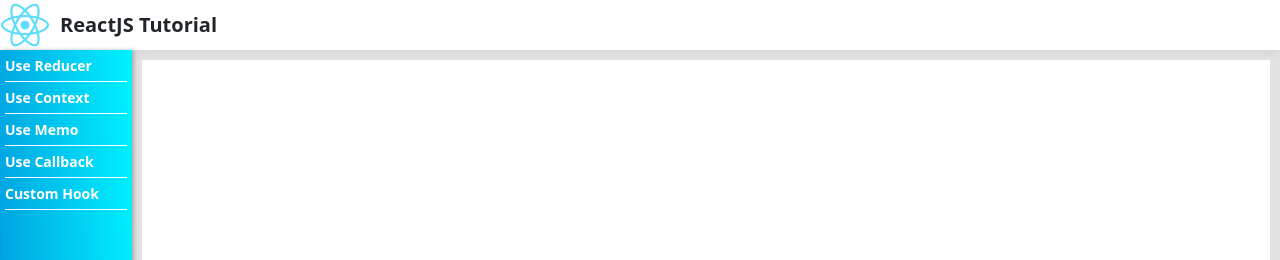
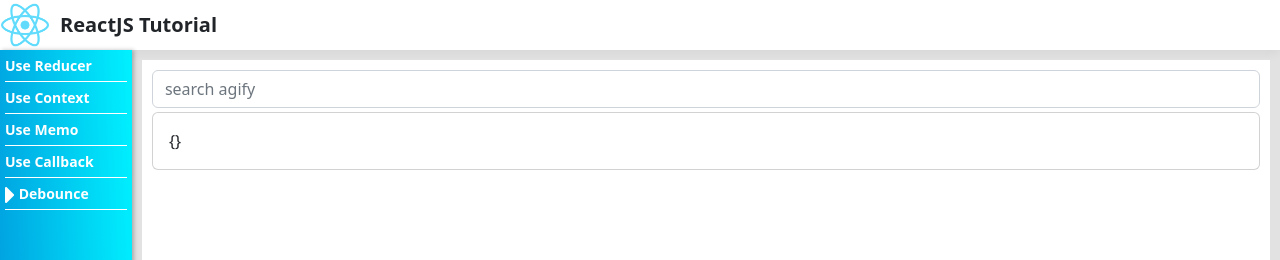
Before and after one commit to finzero/my-react-tutorial, a React (Create React App) app: page /debounce in a window 1280 px wide. Shown: the top 260 px of the page. Built offline with nearby package versions, Linux system fonts and the light colour scheme.

Commit message:
Debounce Base

```diff
--- a/src/App.js
+++ b/src/App.js
@@ -8,6 +8,7 @@ import UseContext from './pages/UseContext';
 import UseMemo from './pages/UseMemo';
 import UseCallback from './pages/UseCallback';
 import CustomHook from './pages/CustomHook';
+import Debounce from './pages/Debounce';
 
 function App() {
   const [toggle, setToggle] = useState(false);
@@ -27,6 +28,7 @@ function App() {
         <Route path="use-memo" element={<UseMemo />} />
         <Route path="use-callback" element={<UseCallback />} />
         <Route path="custom-hook" element={<CustomHook />} />
+        <Route path="debounce" element={<Debounce />} />
       </Routes>
     </Layout>
   );
--- a/src/components/Grandchild.js
+++ b/src/components/Grandchild.js
@@ -6,12 +6,14 @@ export default function Grandchild() {
   const theme = useContext(ThemeContext);
 
   useEffect(() => {
-    // console.log('grandchild rerender');
+    console.log('grandchild rerender');
+    console.log(theme);
+    theme.setTheme('blue');
   });
 
   return (
     <div className="card">
-      <div className="card-body">Grandchild Component: {theme} </div>
+      {/* <div className="card-body">Grandchild Component: {theme} </div> */}
     </div>
   );
 }
--- a/src/components/RandomComp.js
+++ b/src/components/RandomComp.js
@@ -2,7 +2,6 @@ import React, { useContext } from 'react';
 import { ThemeContext } from '../pages/UseContext';
 
 export default function RandomComp() {
-  const theme = useContext(ThemeContext);
-
-  return <div>RandomComp: {theme}</div>;
+  // const theme = useContext(ThemeContext);
+  // return <div>RandomComp: {theme}</div>;
 }
--- a/src/layout/Sidebar.js
+++ b/src/layout/Sidebar.js
@@ -28,8 +28,8 @@ export default function Sidebar() {
       isActive: false,
     },
     {
-      link: 'custom-hook',
-      text: 'Custom Hook',
+      link: 'debounce',
+      text: 'Debounce',
       isActive: false,
     },
   ]);
--- /dev/null
+++ b/src/pages/Debounce.js
@@ -0,0 +1,28 @@
+import React, { useState } from 'react';
+
+const Debounce = () => {
+  const [data, setData] = useState({});
+  const searchAgify = (term) => {
+    fetch(`https://api.agify.io/?name=${term}`)
+      .then((res) => res.json())
+      .then((response) => {
+        setData(response);
+      });
+  };
+
+  return (
+    <div>
+      <input
+        type="text"
+        name="search"
+        id="search"
+        className="form-control mb-1"
+        placeholder="search agify"
+        onChange={(e) => searchAgify(e.target.value)}
+      />
+      <div className="card card-body">{JSON.stringify(data)}</div>
+    </div>
+  );
+};
+
+export default Debounce;
--- a/src/pages/UseContext.js
+++ b/src/pages/UseContext.js
@@ -11,6 +11,8 @@ function UseContext() {
     setTheme((prev) => (prev === 'light' ? 'dark' : 'light'));
   };
 
+  const contextValue = { theme, setTheme };
+
   return (
     <div className={theme}>
       <button onClick={toggleTheme}>Toggle Theme</button>
@@ -23,7 +25,7 @@ function UseContext() {
         </li>
         <li>I want grandchild component render the theme props</li>
       </ol>
-      <ThemeContext.Provider value={theme}>
+      <ThemeContext.Provider value={contextValue}>
         <Parent />
         <RandomComp />
       </ThemeContext.Provider>
```
